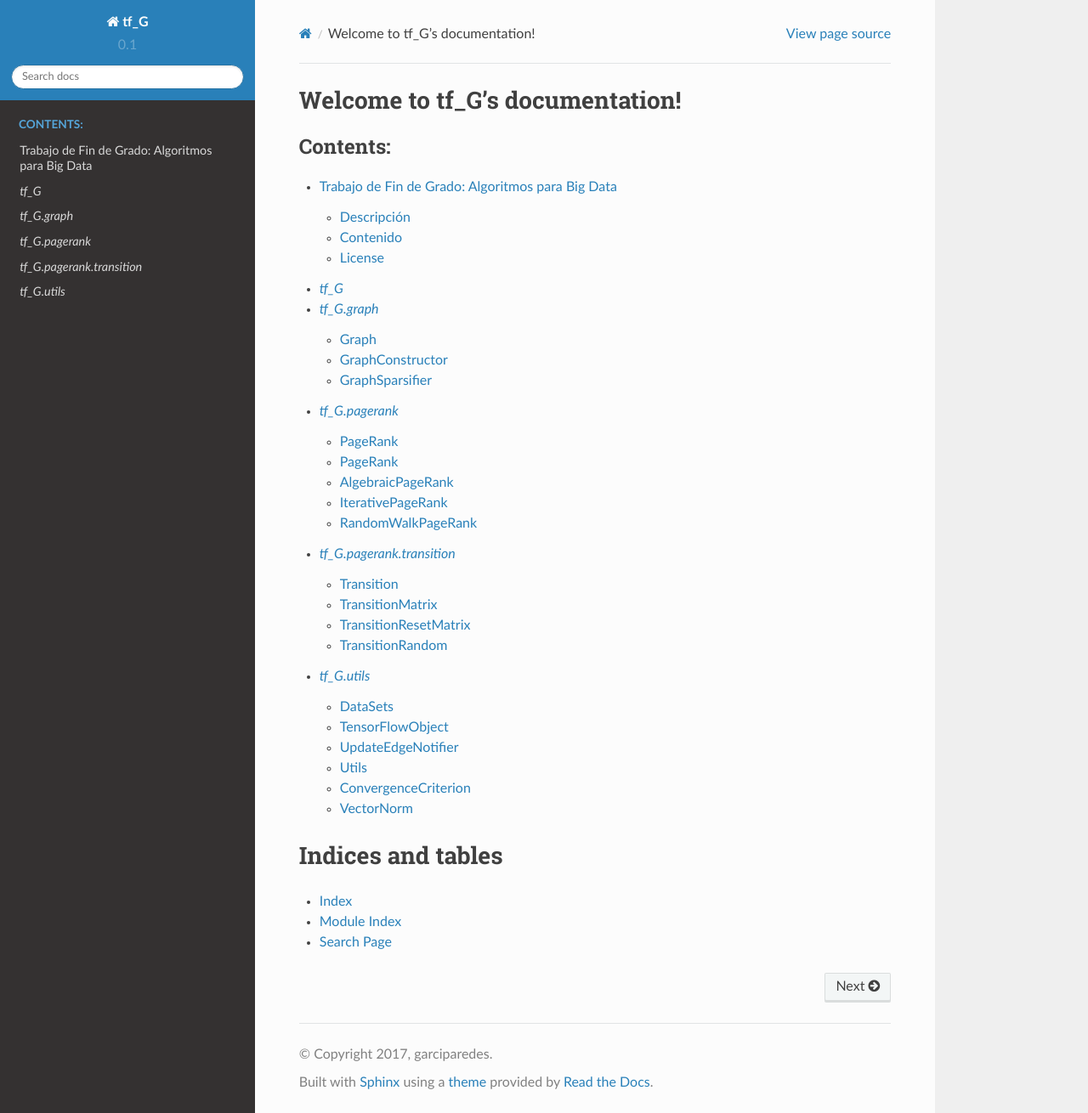
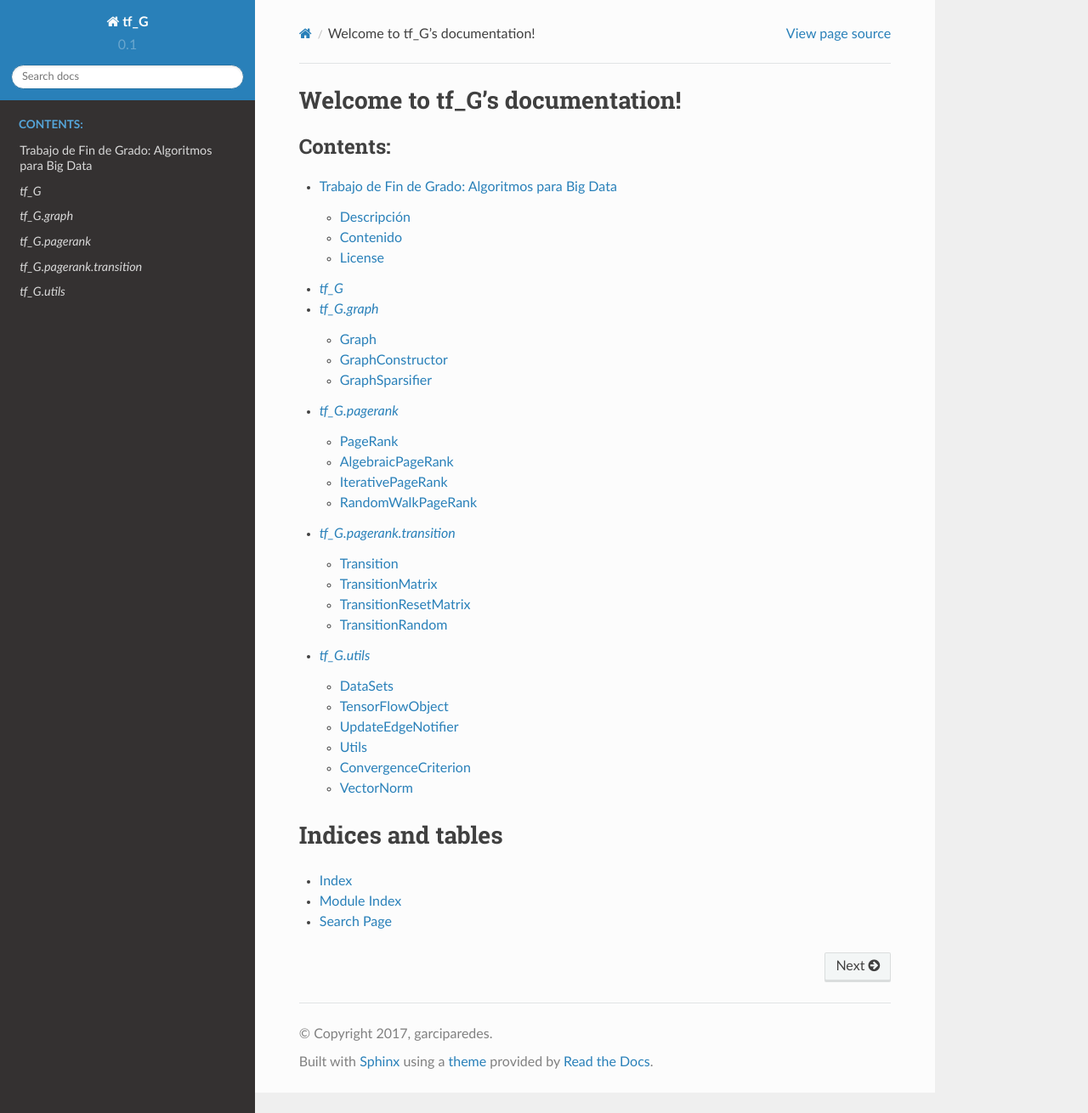
Before and after one commit to garciparedes/tf_G, a Sphinx documentation site: the page built from docs/source/index.rst, in a window 1280 px wide and 1310 px high. Shown: the whole window at 85% size. Built offline with Sphinx 7.4.7 and the Read the Docs theme 2.0.0, drawn with Linux system fonts in a browser that asks for light colours.

Commit message:
Removed repeated class

```diff
--- a/docs/source/pagerank.rst
+++ b/docs/source/pagerank.rst
@@ -3,11 +3,6 @@
 ===============
 
 .. automodule:: tf_G.pagerank
-    :members:
-
-PageRank
---------
-.. autoclass:: tf_G.pagerank.pagerank.PageRank
     :members:
 
 PageRank
```
